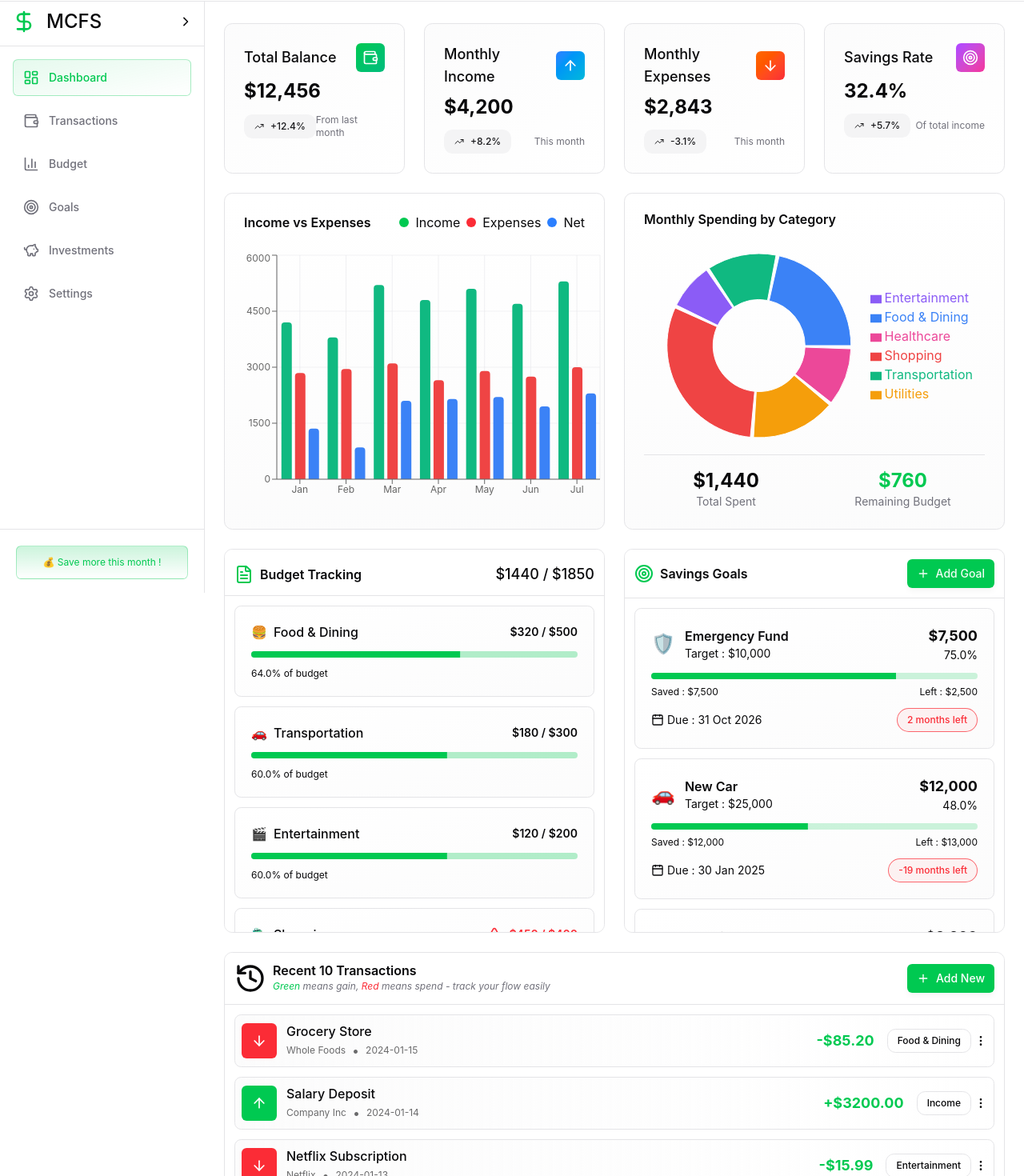
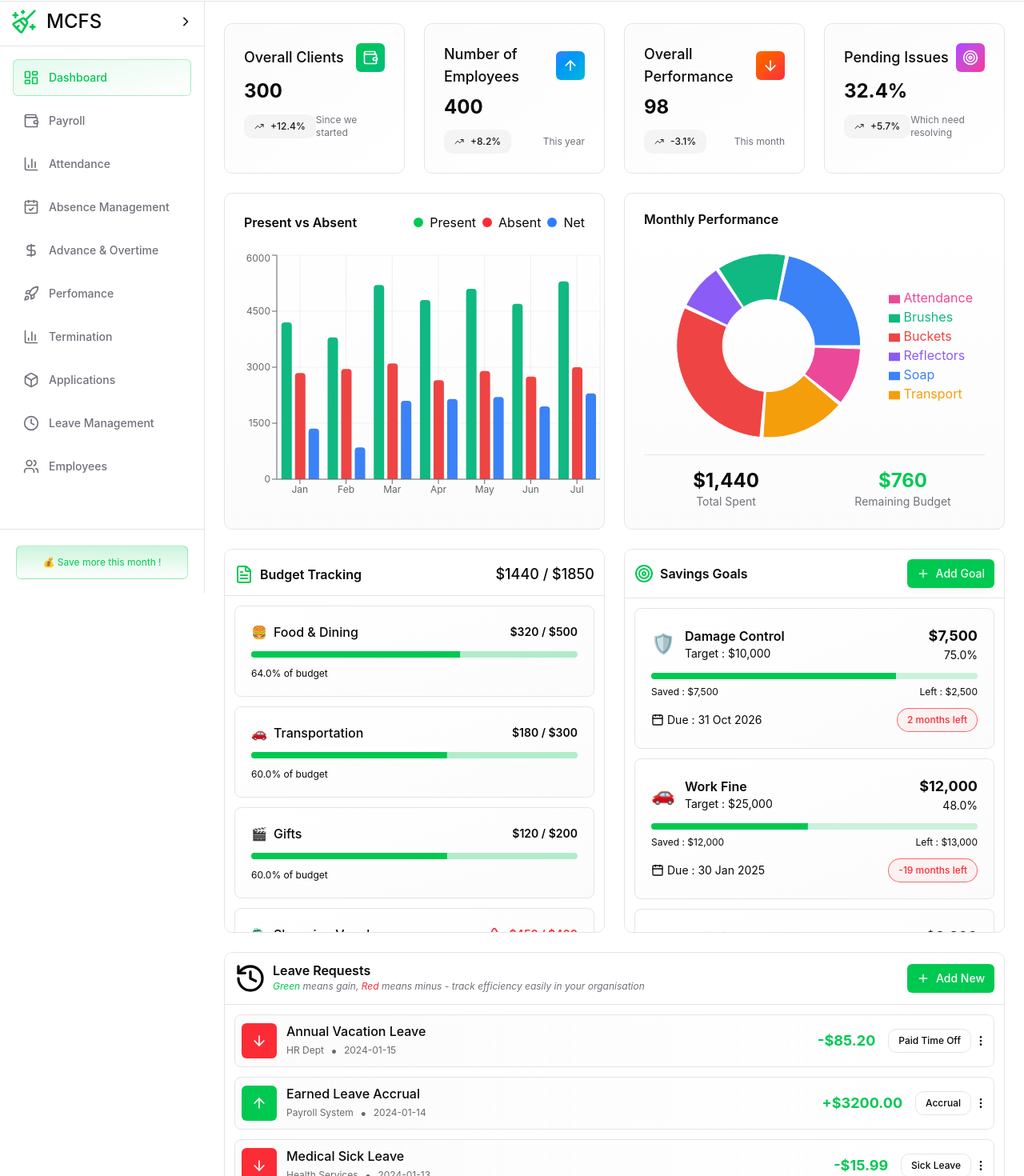
Before and after one commit to trendimedia/mcfs, a Next.js app in the folder muddy/: page /dashboard in a window 1280 px wide. Shown: the part 59-1529 px from the top of the page at 80% size. Built offline with nearby package versions, Linux system fonts and the light colour scheme.

Commit message:
Admin UI almost completed

```diff
--- a/muddy/components/ui/budget-progress.tsx
+++ b/muddy/components/ui/budget-progress.tsx
@@ -19,14 +19,14 @@ const categories = [
     icon: '🚗',
   },
   {
-    name: 'Entertainment',
+    name: 'Gifts',
     spent: 120,
     budget: 200,
     color: 'bg-purple-500',
     icon: '🎬',
   },
   {
-    name: 'Shopping',
+    name: 'Shopping Vouchers',
     spent: 450,
     budget: 400,
     color: 'bg-red-500',
@@ -40,7 +40,7 @@ const categories = [
     icon: '💡',
   },
   {
-    name: 'Healthcare',
+    name: 'Self Care',
     spent: 150,
     budget: 200,
     color: 'bg-pink-500',
--- a/muddy/components/ui/income-expense-chart.tsx
+++ b/muddy/components/ui/income-expense-chart.tsx
@@ -21,15 +21,15 @@ export default function IncomeExpenseChart() {
   return (
     <Card className="from-secondary/30 rounded-lg bg-gradient-to-t shadow-none">
       <CardHeader className="flex flex-col items-center justify-between gap-3 md:flex-row">
-        <CardTitle>Income vs Expenses</CardTitle>
+        <CardTitle>Present vs Absent</CardTitle>
         <div className="flex items-center justify-center gap-2">
           <div className="flex items-center gap-2">
             <div className="size-3 rounded-full bg-green-500"></div>
-            <span>Income</span>
+            <span>Present</span>
           </div>
           <div className="flex items-center gap-2">
             <div className="size-3 rounded-full bg-red-500"></div>
-            <span>Expenses</span>
+            <span>Absent</span>
           </div>
           <div className="flex items-center gap-2">
             <div className="size-3 rounded-full bg-blue-500"></div>
--- a/muddy/components/ui/monthly-spending-chart.tsx
+++ b/muddy/components/ui/monthly-spending-chart.tsx
@@ -10,12 +10,12 @@ import {
 } from 'recharts';
 
 const data = [
-  { name: 'Food & Dining', value: 320, color: '#3b82f6' },
-  { name: 'Transportation', value: 180, color: '#10b981' },
-  { name: 'Entertainment', value: 120, color: '#8b5cf6' },
-  { name: 'Shopping', value: 450, color: '#ef4444' },
-  { name: 'Utilities', value: 220, color: '#f59e0b' },
-  { name: 'Healthcare', value: 150, color: '#ec4899' },
+  { name: 'Soap', value: 320, color: '#3b82f6' },
+  { name: 'Brushes', value: 180, color: '#10b981' },
+  { name: 'Reflectors', value: 120, color: '#8b5cf6' },
+  { name: 'Buckets', value: 450, color: '#ef4444' },
+  { name: 'Transport', value: 220, color: '#f59e0b' },
+  { name: 'Attendance', value: 150, color: '#ec4899' },
 ];
 
 interface CustomTooltipProps {
@@ -50,7 +50,7 @@ export default function MonthlySpendingChart() {
   return (
     <Card className="from-secondary/30 rounded-lg bg-gradient-to-t shadow-none">
       <CardHeader>
-        <CardTitle>Monthly Spending by Category</CardTitle>
+        <CardTitle>Monthly Performance</CardTitle>
       </CardHeader>
       <CardContent>
         <div className="h-40 md:h-60">
--- a/muddy/components/ui/personal-sidebar.tsx
+++ b/muddy/components/ui/personal-sidebar.tsx
@@ -5,13 +5,18 @@ import {
   Wallet,
   Target,
   BarChart3,
-  Settings,
-  PiggyBank,
+  Users,
+  CalendarCheck,
   ChevronRight,
   Bell,
   User,
   Menu,
   DollarSign,
+  BroomSparkles,
+  Box,
+  Clock,
+  Rocket,
+
 } from 'lucide-react';
 import { cn } from '@/lib/utils';
 import Link from 'next/link';
@@ -24,11 +29,16 @@ interface SidebarProps {
 
 const navigation = [
   { name: 'Dashboard', href: '#', icon: LayoutDashboard, current: true },
-  { name: 'Transactions', href: '#', icon: Wallet, current: false },
-  { name: 'Budget', href: '#', icon: BarChart3, current: false },
-  { name: 'Goals', href: '#', icon: Target, current: false },
-  { name: 'Investments', href: '#', icon: PiggyBank, current: false },
-  { name: 'Settings', href: '#', icon: Settings, current: false },
+  { name: 'Payroll', href: '#', icon: Wallet, current: false },
+  { name: 'Attendance', href: '#', icon: BarChart3, current: false },
+  { name: 'Absence Management', href: '#', icon: CalendarCheck, current: false },
+  { name: 'Advance & Overtime', href: '#', icon: DollarSign, current: false },
+  { name: 'Perfomance', href: '#', icon: Rocket, current: false },
+  { name: 'Termination', href: '#', icon: BarChart3, current: false },
+  { name: 'Applications', href: '#', icon: Box, current: false },
+  { name: 'Leave Management', href: '#', icon: Clock, current: false },
+  { name: 'Employees', href: '#', icon: Users, current: false },
+
 ];
 
 export default function Sidebar({ collapsed, setCollapsed }: SidebarProps) {
@@ -69,7 +79,9 @@ export default function Sidebar({ collapsed, setCollapsed }: SidebarProps) {
                   collapsed ? 'm-auto justify-center' : 'justify-start',
                 )}
               >
-                <DollarSign className="text-primary size-8" />
+                {/* <DollarSign className="text-primary size-8" /> */}
+                <BroomSparkles className="text-primary size-8" />
+                {/* <FaBroomSparkles className="text-primary" /> */}
                 {!collapsed && (
                   <h1 className="text-2xl font-medium">MCFS</h1>
                 )}
--- a/muddy/components/ui/recent-transactions.tsx
+++ b/muddy/components/ui/recent-transactions.tsx
@@ -13,93 +13,93 @@ import {
 const transactions = [
   {
     id: 1,
-    description: 'Grocery Store',
+    description: 'Annual Vacation Leave',
     amount: -85.2,
-    category: 'Food & Dining',
+    category: 'Paid Time Off',
     date: '2024-01-15',
     type: 'expense',
-    merchant: 'Whole Foods',
+    merchant: 'HR Dept',
   },
   {
     id: 2,
-    description: 'Salary Deposit',
+    description: 'Earned Leave Accrual',
     amount: 3200.0,
-    category: 'Income',
+    category: 'Accrual',
     date: '2024-01-14',
     type: 'income',
-    merchant: 'Company Inc',
+    merchant: 'Payroll System',
   },
   {
     id: 3,
-    description: 'Netflix Subscription',
+    description: 'Medical Sick Leave',
     amount: -15.99,
-    category: 'Entertainment',
+    category: 'Sick Leave',
     date: '2024-01-13',
     type: 'expense',
-    merchant: 'Netflix',
+    merchant: 'Health Services',
   },
   {
     id: 4,
-    description: 'Gas Station',
+    description: 'Casual Personal Leave',
     amount: -45.0,
-    category: 'Transportation',
+    category: 'Casual Leave',
     date: '2024-01-12',
     type: 'expense',
-    merchant: 'Shell',
+    merchant: 'HR Dept',
   },
   {
     id: 5,
-    description: 'Freelance Work',
+    description: 'Rollover Balance Adjustment',
     amount: 850.0,
-    category: 'Income',
+    category: 'Accrual',
     date: '2024-01-11',
     type: 'income',
-    merchant: 'Client Co',
+    merchant: 'HR Ops',
   },
   {
     id: 6,
-    description: 'Coffee Shop',
+    description: 'Doctor Appointment Half-Day',
     amount: -12.5,
-    category: 'Food & Dining',
+    category: 'Sick Leave',
     date: '2024-01-10',
     type: 'expense',
-    merchant: 'Starbucks',
+    merchant: 'Medical Clinic',
   },
   {
     id: 7,
-    description: 'Stock Dividend',
+    description: 'Overtime Compensation Time',
     amount: 120.0,
-    category: 'Income',
+    category: 'Accrual',
     date: '2024-01-09',
     type: 'income',
-    merchant: 'Investments LLC',
+    merchant: 'Resource Mgmt',
   },
   {
     id: 8,
-    description: 'Gym Membership',
+    description: 'Bereavement Leave',
     amount: -35.0,
-    category: 'Health & Fitness',
+    category: 'Special Leave',
     date: '2024-01-08',
     type: 'expense',
-    merchant: 'Gym Co',
+    merchant: 'HR Dept',
   },
   {
     id: 9,
-    description: 'Dining Out',
+    description: 'Parental Leave Request',
     amount: -60.0,
-    category: 'Food & Dining',
+    category: 'Parental Leave',
     date: '2024-01-07',
     type: 'expense',
-    merchant: 'Olive Garden',
+    merchant: 'People Ops',
   },
   {
     id: 10,
-    description: 'Project Bonus',
+    description: 'Performance Days Awarded',
     amount: 500.0,
-    category: 'Income',
+    category: 'Accrual',
     date: '2024-01-06',
     type: 'income',
-    merchant: 'Client Inc',
+    merchant: 'Executive Team',
   },
 ];
 
@@ -112,12 +112,12 @@ export default function RecentTransactions() {
             <History className="size-10" />
             <div className="flex flex-col items-start gap-1">
               <CardTitle>
-                <span>Recent 10 Transactions</span>
+                <span>Leave Requests</span>
               </CardTitle>
               <span className="text-muted-foreground text-xs italic">
                 <span className="text-green-500">Green</span> means gain,{' '}
-                <span className="text-red-500">Red</span> means spend - track
-                your flow easily
+                <span className="text-red-500">Red</span> means minus - track
+                efficiency easily in your organisation
               </span>
             </div>
           </div>
--- a/muddy/components/ui/savings-goals.tsx
+++ b/muddy/components/ui/savings-goals.tsx
@@ -7,7 +7,7 @@ import { Target, Calendar, Plus } from 'lucide-react';
 
 const goals = [
   {
-    name: 'Emergency Fund',
+    name: 'Damage Control',
     target: 10000,
     current: 7500,
     deadline: '2026-10-31',
@@ -15,7 +15,7 @@ const goals = [
     icon: '🛡️',
   },
   {
-    name: 'New Car',
+    name: 'Work Fine',
     target: 25000,
     current: 12000,
     deadline: '2025-01-30',
@@ -23,7 +23,7 @@ const goals = [
     icon: '🚗',
   },
   {
-    name: 'Vacation',
+    name: 'Logistics',
     target: 5000,
     current: 3200,
     deadline: '2025-12-15',
--- a/muddy/components/ui/stats-cards.tsx
+++ b/muddy/components/ui/stats-cards.tsx
@@ -11,26 +11,26 @@ import { Badge } from '@/components/ui/badge';
 
 const stats = [
   {
-    title: 'Total Balance',
-    value: '$12,456',
+    title: 'Overall Clients',
+    value: '300',
     change: '+12.4%',
     trend: 'up',
     icon: Wallet,
-    description: 'From last month',
+    description: 'Since we started',
     gradient: 'from-green-500 to-emerald-500',
   },
   {
-    title: 'Monthly Income',
-    value: '$4,200',
+    title: 'Number of Employees',
+    value: '400',
     change: '+8.2%',
     trend: 'up',
     icon: ArrowUpIcon,
-    description: 'This month',
+    description: 'This year',
     gradient: 'from-blue-500 to-cyan-500',
   },
   {
-    title: 'Monthly Expenses',
-    value: '$2,843',
+    title: 'Overall Performance',
+    value: '98',
     change: '-3.1%',
     trend: 'down',
     icon: ArrowDownIcon,
@@ -38,12 +38,12 @@ const stats = [
     gradient: 'from-orange-500 to-red-500',
   },
   {
-    title: 'Savings Rate',
+    title: 'Pending Issues',
     value: '32.4%',
     change: '+5.7%',
     trend: 'up',
     icon: Target,
-    description: 'Of total income',
+    description: 'Which need resolving',
     gradient: 'from-purple-500 to-pink-500',
   },
 ];
```
